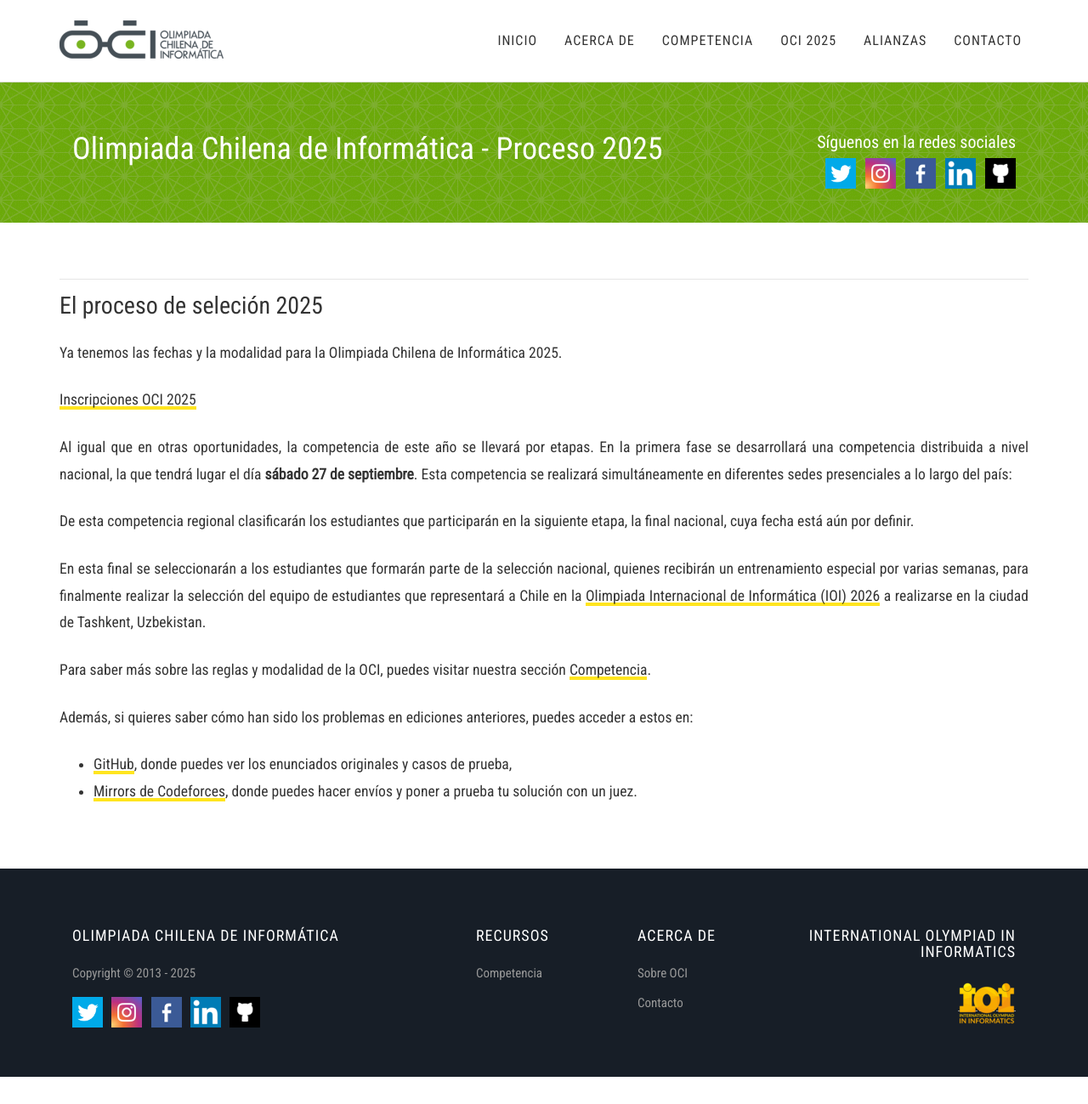
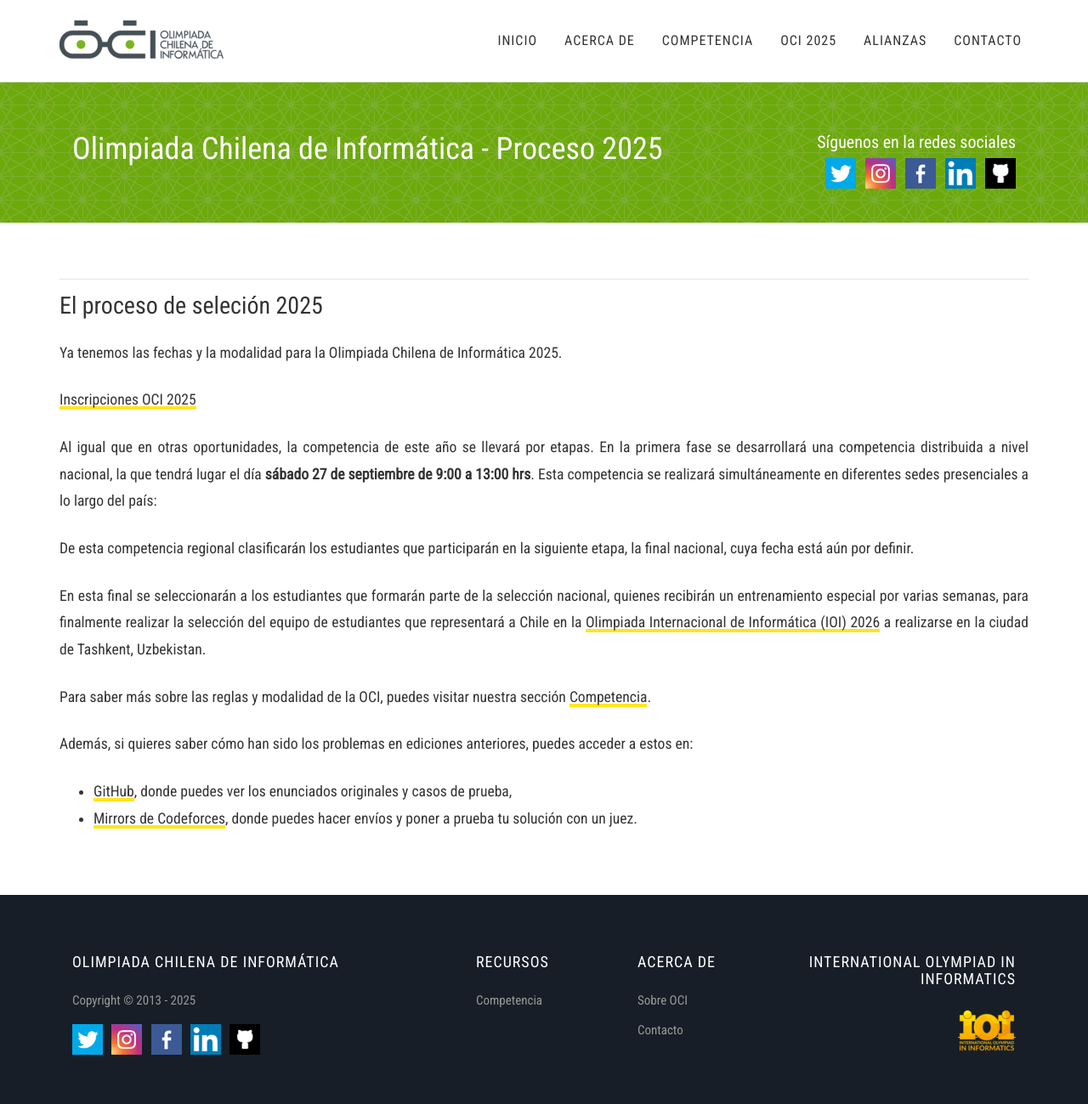
Before and after one commit to OCIoficial/ocioficial.github.io, a Jekyll site: the page built from oci-2025.md, in a window 1280 px wide and 1299 px high. Shown: the whole window at 85% size. Built offline with Jekyll 4.4.1, drawn with Linux system fonts in a browser that asks for light colours; comment, search, counter and statistics services are not loaded.

Commit message:
update competition time details

```diff
--- a/oci-2025.md
+++ b/oci-2025.md
@@ -9,7 +9,7 @@ Ya tenemos las fechas y la modalidad para la Olimpiada Chilena de Informática 2
 
 [Inscripciones OCI 2025](https://forms.gle/YuLhBPdMqCjwpj2V7)
 
-Al igual que en otras oportunidades, la competencia de este año se llevará por etapas. En la primera fase se desarrollará una competencia distribuida a nivel nacional, la que tendrá lugar el día **sábado 27 de septiembre**. Esta competencia se realizará simultáneamente en diferentes sedes presenciales a lo largo del país:
+Al igual que en otras oportunidades, la competencia de este año se llevará por etapas. En la primera fase se desarrollará una competencia distribuida a nivel nacional, la que tendrá lugar el día **sábado 27 de septiembre de 9:00 a 13:00 hrs**. Esta competencia se realizará simultáneamente en diferentes sedes presenciales a lo largo del país:
 
 De esta competencia regional clasificarán los estudiantes que participarán en la siguiente etapa, la final nacional, cuya fecha está aún por definir.
 
```
Also changed, not shown: _posts/2025-09-07-inscripciones-oci-2025-regional.md (+1 -1 lines).
